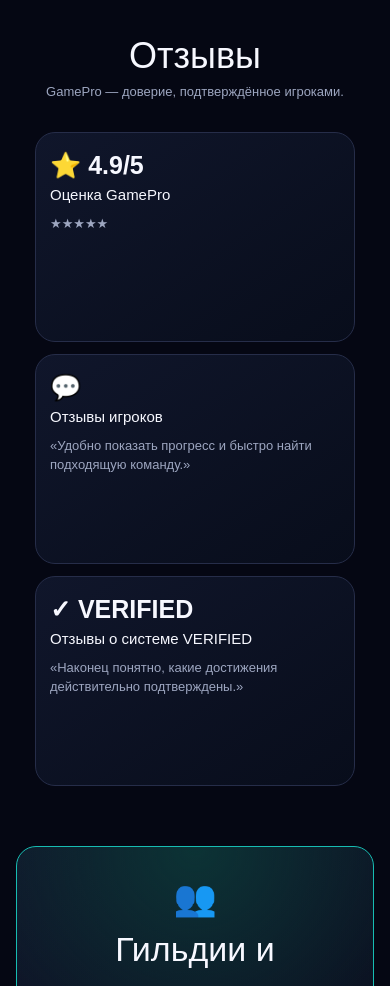
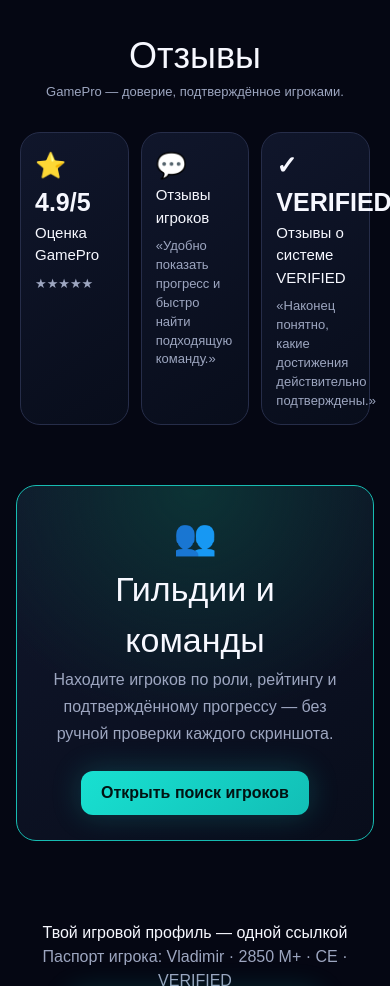
Before and after one commit to vesttrading/gamepro-market, a Next.js app: page / in a window 390 px wide. Shown: the part 3840-4826 px from the top of the page. Built offline with nearby package versions, Linux system fonts and the light colour scheme; no server answers.

Commit message:
Remove mobile media queries from globals.css
Removed media queries for mobile styles affecting various sections.

```diff
--- a/app/globals.css
+++ b/app/globals.css
@@ -247,12 +247,6 @@ div[style*="justifyContent: \"space-between\""] {
     margin: 0 !important;
 }
 
-@media (max-width: 900px) {
-    #how .steps {
-        grid-template-columns: 1fr !important;
-    }
-}
-
 /* 5. Возвращаем правильные стили для блока Vladimir (div:first-child) */
 #passport .grid2 > div:first-child {
     width: 100% !important;
@@ -372,21 +366,6 @@ section#reviews p {
     line-height: 1.45 !important;
 }
 
-/* На телефоне */
-@media (max-width: 700px) {
-    section#reviews [class*="gameGrid"],
-    section#reviews [class*="Grid"] {
-        flex-direction: column !important;
-        align-items: center !important;
-    }
-
-    section#reviews [class*="gameGrid"] > div,
-    section#reviews [class*="Grid"] > div {
-        width: 100% !important;
-        max-width: 320px !important;
-    }
-}
-
 /* 1. Этот код изменит только блок гильдий и ничего больше */
 .guilds-container {
     max-width: 550px !important;
@@ -441,17 +420,6 @@ section#guilds div[class*="jsx-"] {
 #passport .profileShare p {
     margin: 6px 0 0 !important;
     color: #9da6c0 !important;
-}
-
-@media (max-width: 700px) {
-    #passport .profileShare {
-        flex-direction: column !important;
-        align-items: stretch !important;
-    }
-
-    #passport .profileShare button {
-        width: 100% !important;
-    }
 }
 
 /* =======================================================
```
